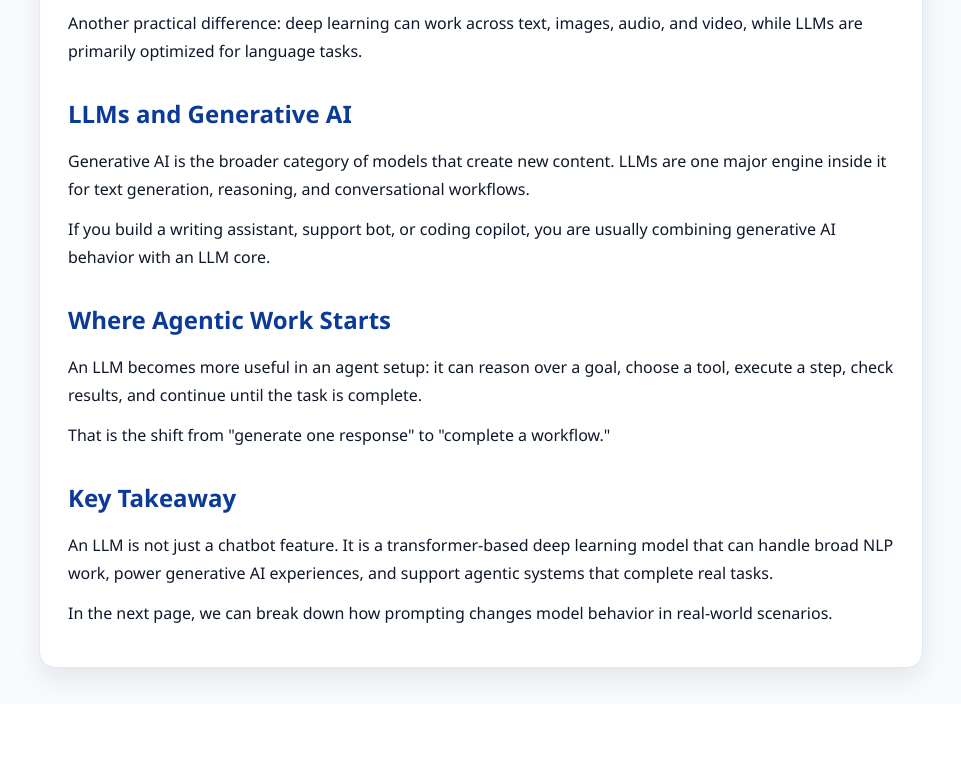
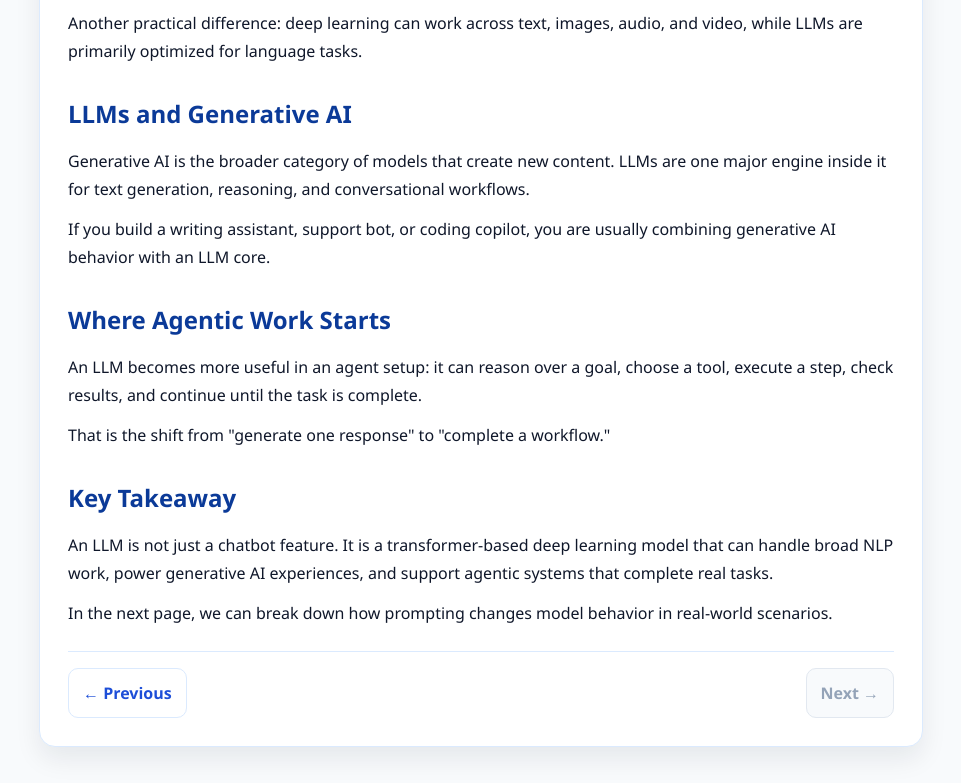
Before and after one commit to ANSHUL22122001/Blogging_Repo, a plain HTML site: page LLM_Series/1st-page.html in a window 1280 px wide. Shown: the part 3981-4764 px from the top of the page, without its empty margins (159-1120 px from the left). Before the commit the page ends 4685 px from the top, so only its background shows below. Drawn offline with Linux system fonts and the light colour scheme.

Commit message:
Rename to Page 1 and add previous/next navigation

```diff
--- a/LLM_Series/2nd-page.html
+++ b/LLM_Series/1st-page.html
@@ -58,6 +58,31 @@
     }
     img { max-width: 100%; height: auto; display: block; border-radius: 10px; }
     .caption { color: var(--muted); font-size: 0.92rem; margin-top: 8px; }
+    .pager {
+      margin-top: 24px;
+      padding-top: 16px;
+      border-top: 1px solid var(--border);
+      display: flex;
+      gap: 12px;
+      justify-content: space-between;
+      flex-wrap: wrap;
+    }
+    .btn {
+      display: inline-block;
+      padding: 10px 14px;
+      border-radius: 10px;
+      text-decoration: none;
+      border: 1px solid var(--border);
+      background: #ffffff;
+      color: var(--accent);
+      font-weight: 600;
+    }
+    .btn.disabled {
+      color: #94a3b8;
+      border-color: #e2e8f0;
+      background: #f8fafc;
+      pointer-events: none;
+    }
   </style>
 </head>
 <body>
@@ -159,6 +184,11 @@
       <h2>Key Takeaway</h2>
       <p>An LLM is not just a chatbot feature. It is a transformer-based deep learning model that can handle broad NLP work, power generative AI experiences, and support agentic systems that complete real tasks.</p>
       <p>In the next page, we can break down how prompting changes model behavior in real-world scenarios.</p>
+
+      <nav class="pager" aria-label="Page navigation">
+        <a class="btn" href="../index.html">← Previous</a>
+        <span class="btn disabled">Next →</span>
+      </nav>
     </article>
   </main>
 </body>
```
Also changed, not shown: index.html (+27 -2 lines), 4 other files.
